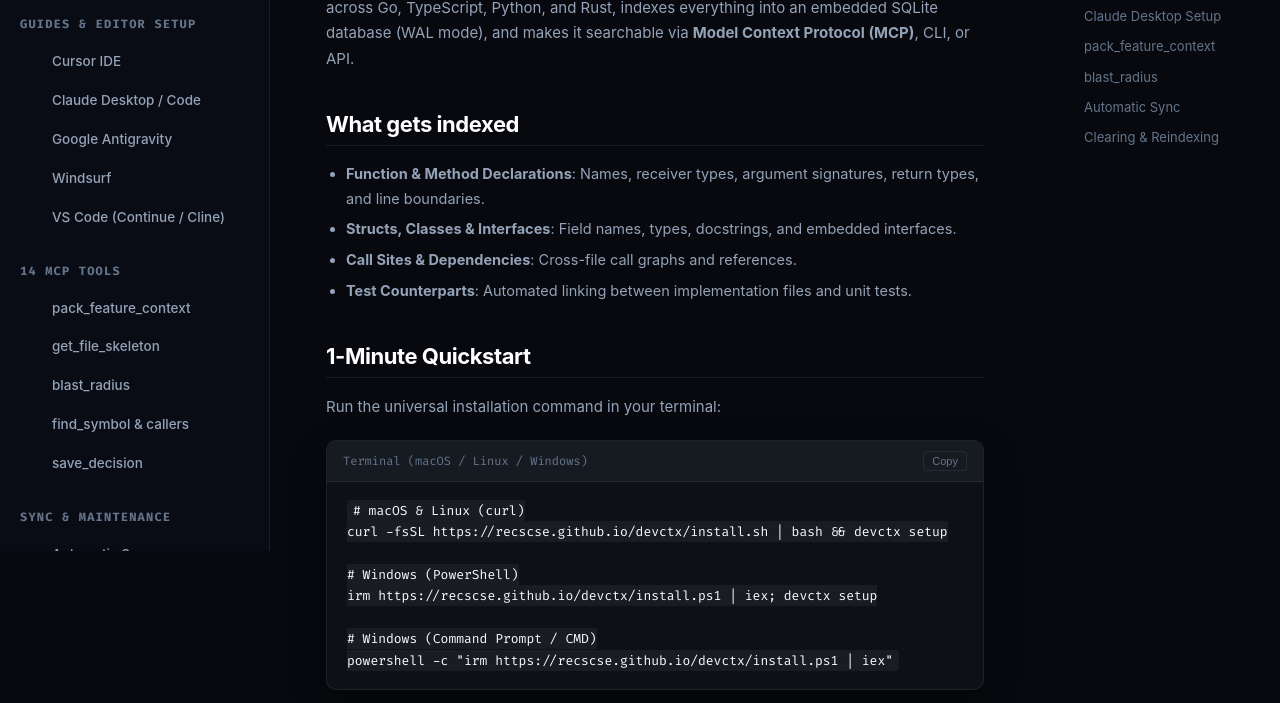
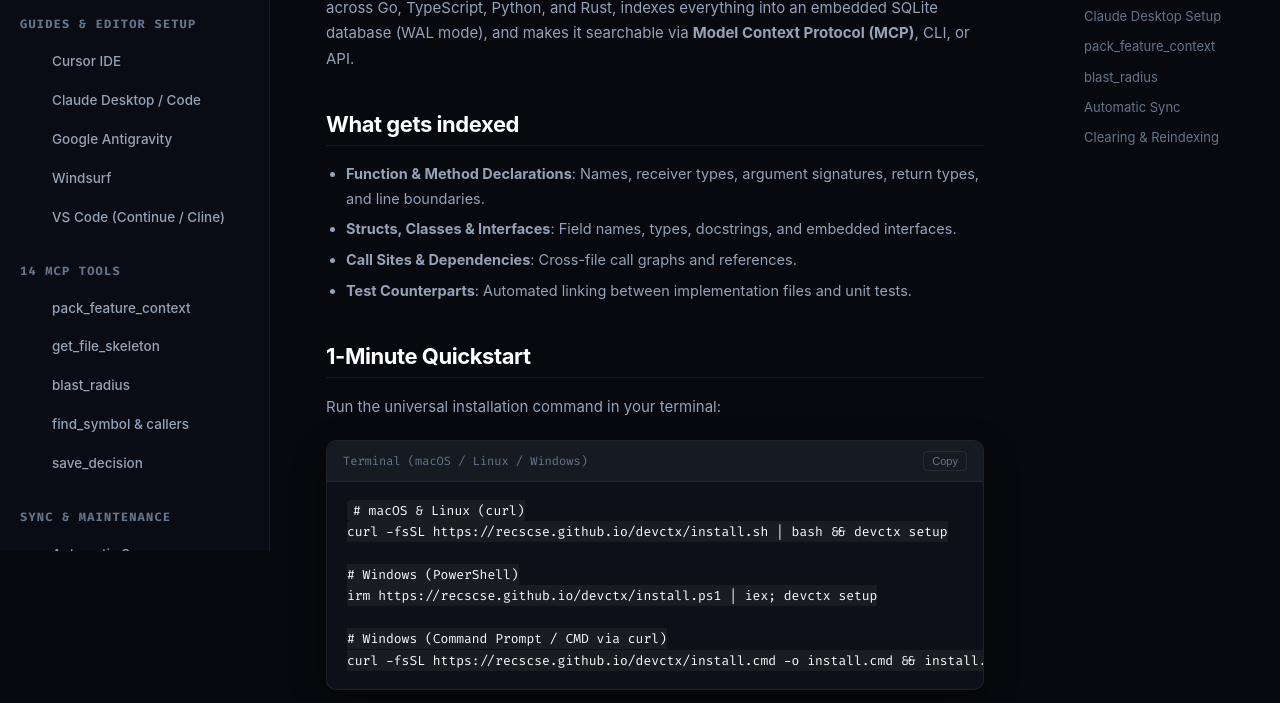
Before and after one commit to recscse/codive, a plain HTML site: page site/docs.html in a window 1280 px wide. Shown: the part 249-952 px from the top of the page. Drawn offline with Linux system fonts and the light colour scheme.

Commit message:
feat(installer): add Windows CMD curl install.cmd script

```diff
--- a/site/docs.html
+++ b/site/docs.html
@@ -414,8 +414,8 @@ curl -fsSL https://recscse.github.io/devctx/install.sh | bash && devctx setup
 # Windows (PowerShell)
 irm https://recscse.github.io/devctx/install.ps1 | iex; devctx setup
 
-# Windows (Command Prompt / CMD)
-powershell -c "irm https://recscse.github.io/devctx/install.ps1 | iex"</code></pre>
+# Windows (Command Prompt / CMD via curl)
+curl -fsSL https://recscse.github.io/devctx/install.cmd -o install.cmd && install.cmd && del install.cmd</code></pre>
       </div>
 
       <h2 id="cursor">Cursor IDE Configuration</h2>
```
Also changed, not shown: site/index.html (+2 -2 lines), README.md, 2 other files.
